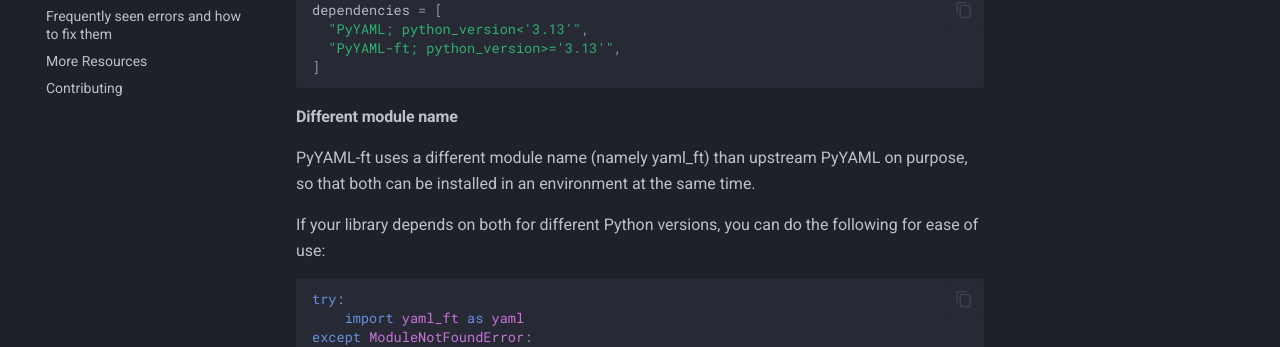
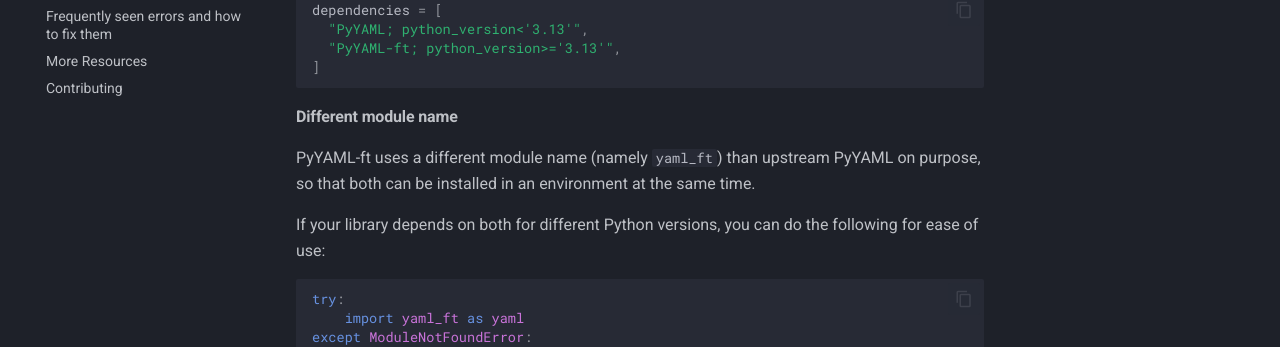
Before and after one commit to Quansight-Labs/free-threaded-compatibility, an MkDocs documentation site: the page built from docs/dependencies.md, in a window 1280 px wide and 900 px high, scrolled down 693 px. Shown: the part 434-781 px from the top of the window. Built offline with MkDocs 1.6.1 and Material for MkDocs 9.7.7, drawn with Linux system fonts in a browser that asks for light colours; comment, search, counter and statistics services are not loaded.

```diff
--- a/docs/dependencies.md
+++ b/docs/dependencies.md
@@ -56,7 +56,7 @@ dependencies = [
 
 #### Different module name
 
-PyYAML-ft uses a different module name (namely yaml_ft) than upstream PyYAML on
+PyYAML-ft uses a different module name (namely `yaml_ft`) than upstream PyYAML on
 purpose, so that both can be installed in an environment at the same time.
 
 If your library depends on both for different Python versions, you can do the
```
